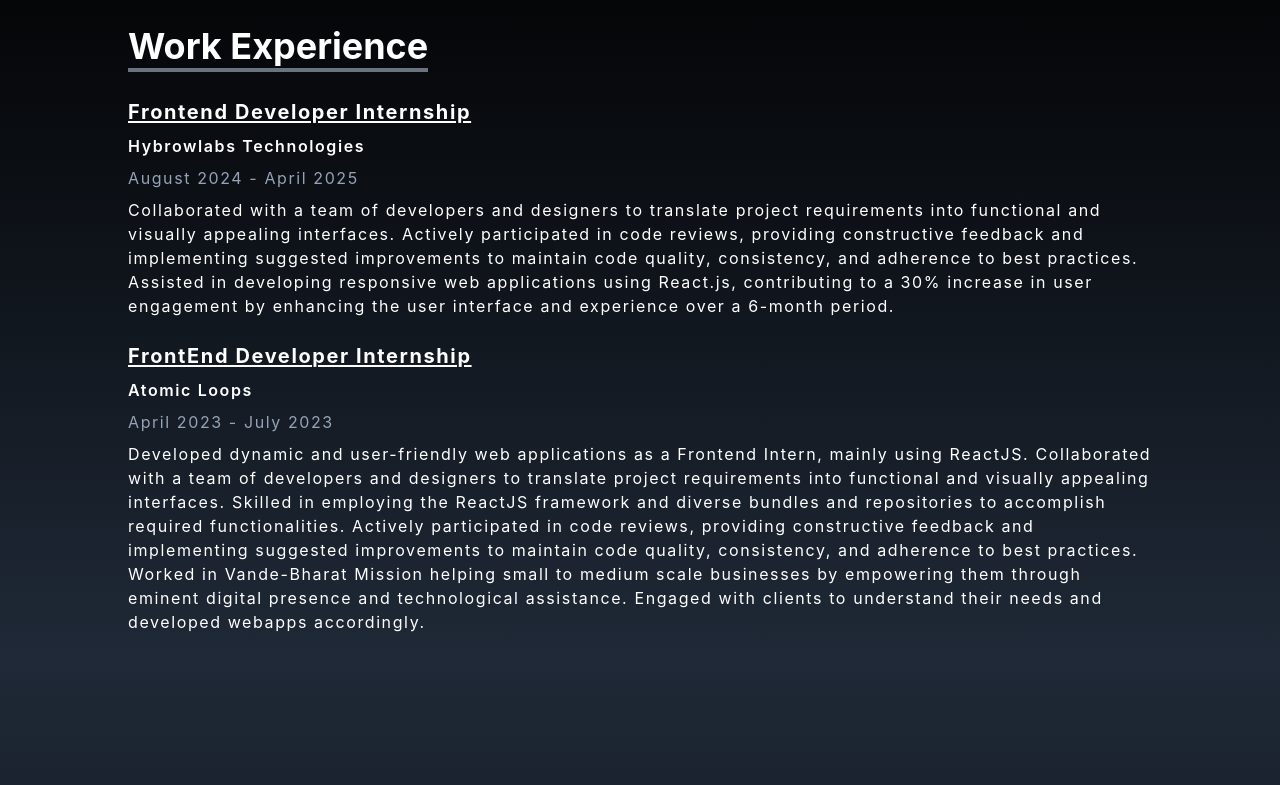
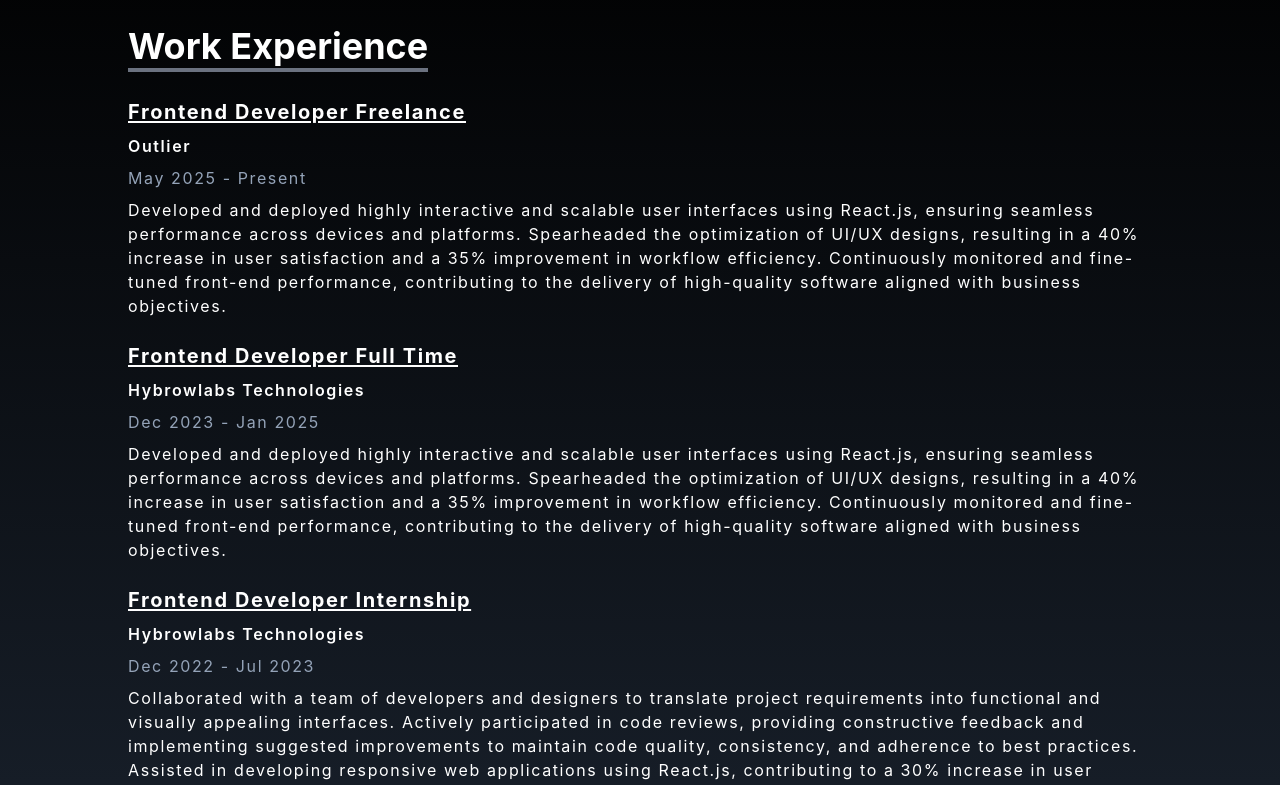
Before and after one commit to Sufishaik/MyPortFolio, a React (Vite) app: page / in a window 1280 px wide. Shown: the part 2620-3405 px from the top of the page. Built offline with nearby package versions, Linux system fonts and the light colour scheme.

Commit message:
modify resume

```diff
--- a/src/components/SocialLinks.tsx
+++ b/src/components/SocialLinks.tsx
@@ -44,7 +44,7 @@ const SocialLinks = () => {
       ),
 
       // href: "https://docs.google.com/document/d/1FhqPV68ji1GuFirFLy4PQWntIjTSt9WKIwBUmgLgoNs/edit?usp=sharing",
-      href: "https://app.rezi.ai/s/l5sEFF89iKmp8mhclJzI",
+      href: "https://app.rezi.ai/s/vc4zQcYUkriJPJlvcU18",
       style: "rounded-br-md",
       download: true,
     },
--- a/src/components/Work.tsx
+++ b/src/components/Work.tsx
@@ -40,12 +40,68 @@ export const Work = () => {
             className="flex flex-col tracking-widest  gap-2"
           >
             <span className="text-xl font-bold underline underline-offset-2">
+              Frontend Developer Freelance
+            </span>
+            <span className="font font-semibold">Outlier</span>
+            <span className="text-slate-400 text-md">May 2025 - Present</span>
+            <span>
+              Developed and deployed highly interactive and scalable user
+              interfaces using React.js, ensuring seamless performance across
+              devices and platforms. Spearheaded the optimization of UI/UX
+              designs, resulting in a 40% increase in user satisfaction and a
+              35% improvement in workflow efficiency. Continuously monitored and
+              fine-tuned front-end performance, contributing to the delivery of
+              high-quality software aligned with business objectives.
+            </span>
+          </motion.li>
+          <br />
+          <motion.li
+            initial={{
+              opacity: 0,
+            }}
+            whileInView={{
+              opacity: 1,
+            }}
+            transition={{
+              delay: 0.3,
+              duration: 1,
+            }}
+            className="flex flex-col tracking-widest  gap-2"
+          >
+            <span className="text-xl font-bold underline underline-offset-2">
+              Frontend Developer Full Time
+            </span>
+            <span className="font font-semibold">Hybrowlabs Technologies</span>
+            <span className="text-slate-400 text-md">Dec 2023 - Jan 2025</span>
+            <span>
+              Developed and deployed highly interactive and scalable user
+              interfaces using React.js, ensuring seamless performance across
+              devices and platforms. Spearheaded the optimization of UI/UX
+              designs, resulting in a 40% increase in user satisfaction and a
+              35% improvement in workflow efficiency. Continuously monitored and
+              fine-tuned front-end performance, contributing to the delivery of
+              high-quality software aligned with business objectives.
+            </span>
+          </motion.li>
+          <br />
+          <motion.li
+            initial={{
+              opacity: 0,
+            }}
+            whileInView={{
+              opacity: 1,
+            }}
+            transition={{
+              delay: 0.3,
+              duration: 1,
+            }}
+            className="flex flex-col tracking-widest  gap-2"
+          >
+            <span className="text-xl font-bold underline underline-offset-2">
               Frontend Developer Internship
             </span>
             <span className="font font-semibold">Hybrowlabs Technologies</span>
-            <span className="text-slate-400 text-md">
-              August 2024 - April 2025
-            </span>
+            <span className="text-slate-400 text-md">Dec 2022 - Jul 2023</span>
             <span>
               Collaborated with a team of developers and designers to translate
               project requirements into functional and visually appealing
@@ -77,7 +133,7 @@ export const Work = () => {
             </span>
             <span className="font font-semibold">Atomic Loops</span>
             <span className="text-slate-400 text-md">
-              April 2023 - July 2023
+              April 2022 - July 2022
             </span>
             <span>
               Developed dynamic and user-friendly web applications as a Frontend
```
